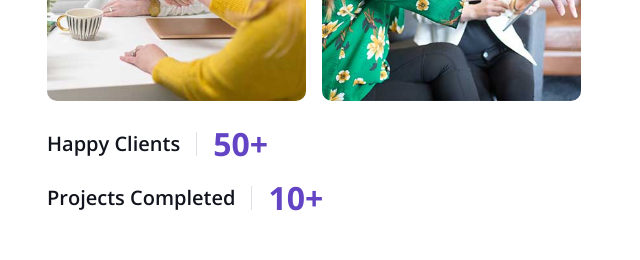
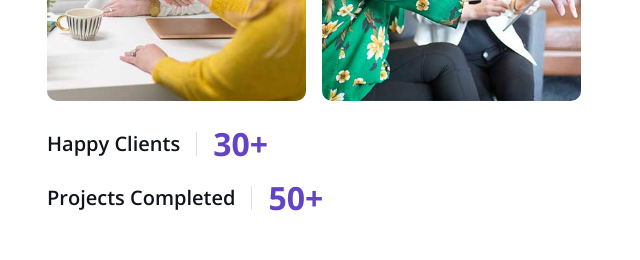
Before and after one commit to madhurikushwaha/myprofile, a plain HTML site: page index.html in a window 1280 px wide. Shown: the part 1040-1300 px from the top of the page, 617-1257 px from the left. Drawn offline with nearby package versions, Linux system fonts and the light colour scheme.

Commit message:
Update index.html

```diff
--- a/index.html
+++ b/index.html
@@ -125,11 +125,11 @@
                     </div>
                     <div class="d-flex align-items-center mb-3">
                         <h5 class="border-end pe-3 me-3 mb-0">Happy Clients</h5>
-                        <h2 class="text-primary fw-bold mb-0">50+</h2>
+                        <h2 class="text-primary fw-bold mb-0">30+</h2>
                     </div>
                     <div class="d-flex align-items-center mb-3">
                         <h5 class="border-end pe-3 me-3 mb-0">Projects Completed</h5>
-                        <h2 class="text-primary fw-bold mb-0">10+</h2>
+                        <h2 class="text-primary fw-bold mb-0">50+</h2>
                     </div>
                 </div>
             </div>
```
